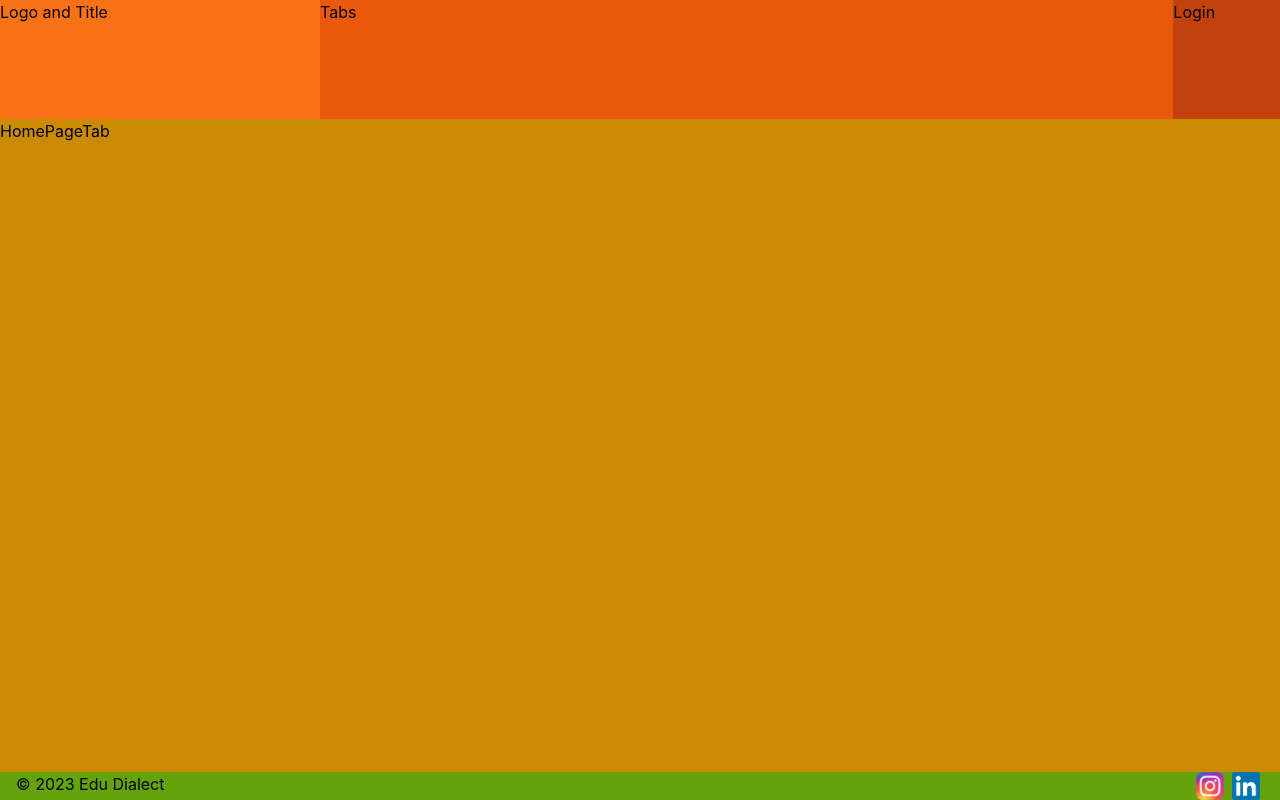
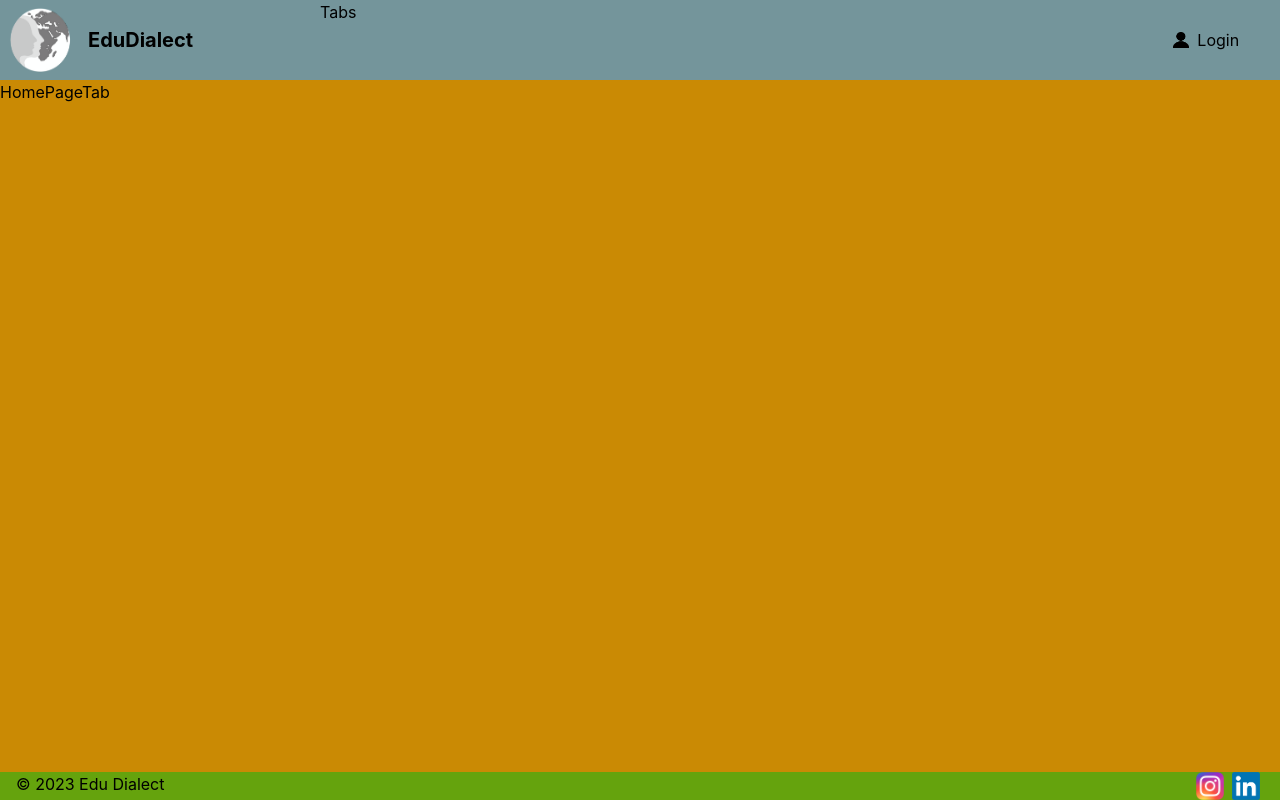
Before and after one commit to Sabayara82/edu-dialect-app, a React (Create React App) app: page / in a window 1280 px wide. Built offline with nearby package versions, Linux system fonts and the light colour scheme.

Commit message:
logo title with window size accomodation

```diff
--- a/src/App.jsx
+++ b/src/App.jsx
@@ -26,10 +26,10 @@ function App() {
   return (
     <>
     <div className="flex flex-col h-screen">
-      <div className="basis-2/12 flex flex-row">
-          <div className="basis-3/12 bg-orange-500"> <LogoTitleContainer /> </div>
-          <div className="basis-8/12 bg-orange-600"> <TabsContainer /> </div>
-          <div className="basis-1/12 bg-orange-700"> <LoginContainer /> </div>
+      <div className="h-20 flex flex-row">
+          <div className="basis-3/12 bg-74959B"> <LogoTitleContainer /> </div>
+          <div className="basis-8/12 bg-74959B"> <TabsContainer /> </div>
+          <div className="basis-1/12 bg-74959B"> <LoginContainer /> </div>
         </div>
 
         <div className="basis-11/12 bg-yellow-600">
--- a/src/components/containers/LoginContainer.jsx
+++ b/src/components/containers/LoginContainer.jsx
@@ -2,7 +2,40 @@
 export default function LoginContainer() {
     return (
         <>
-            <div>Login</div>
+        {/* On smaller screens (hidden on medium and above) */}
+
+        <div className="flex items-center pr-4 pt-6 md:hidden">
+            <button>
+                <img
+                    src="/assets/login.png"
+                    alt="login icon"
+                    className="w-7 h-7 mr-2"
+                />
+            </button>
+        </div>
+
+        {/* On medium screens and above (hidden on small screens) */}
+
+        <div className="hidden md:flex items-center pr-4 pt-7">
+            {/* <button className="pr-2">
+                <img
+                    src="/assets/login.png"
+                    alt="login icon"
+                    className="w-4 h-4 mr-2"
+                />
+            </button> */}
+            <button className="text-md font-md pr-4">
+            <span className="flex items-center">
+                <img
+                src="/assets/login.png"
+                alt="Login Icon"
+                className="w-4 h-4 mr-2"
+                />
+                Login
+            </span>
+            </button>
+        </div>
+
         </>
 
     );
--- a/src/components/containers/LogoTitleContainer.jsx
+++ b/src/components/containers/LogoTitleContainer.jsx
@@ -2,7 +2,24 @@
 export default function LogoTitleContainer() {
     return (
         <>
-            <div>Logo and Title</div>
+            {/* On smaller screens (hidden on medium and above) */}
+            <div className="flex items-center md:hidden">
+                <img
+                src="/assets/EduLogo.png"
+                alt="EduDialect Logo"
+                className="w-20 h-20 mr-2"
+                />
+            </div>
+
+            {/* On medium screens and above (hidden on small screens) */}
+            <div className="hidden md:flex items-center">
+                <img
+                src="/assets/EduLogo.png"
+                alt="EduDialect Logo"
+                className="w-20 h-20 mr-2"
+                />
+                <div className="text-xl font-bold">EduDialect</div>
+            </div>
         </>
     );
 }
--- a/tailwind.config.js
+++ b/tailwind.config.js
@@ -2,7 +2,11 @@
 module.exports = {
   content: ["./src/**/*.{js,jsx,ts,tsx}", "./index.html"],
   theme: {
-    extend: {},
+    extend: {
+      colors: {
+        '74959B': '#74959B',
+      },
+    },
   },
   plugins: [require("@tailwindcss/line-clamp")],
 };
```
Also changed, not shown: public/assets/EduLogo.png (added), public/assets/login.png (added).
